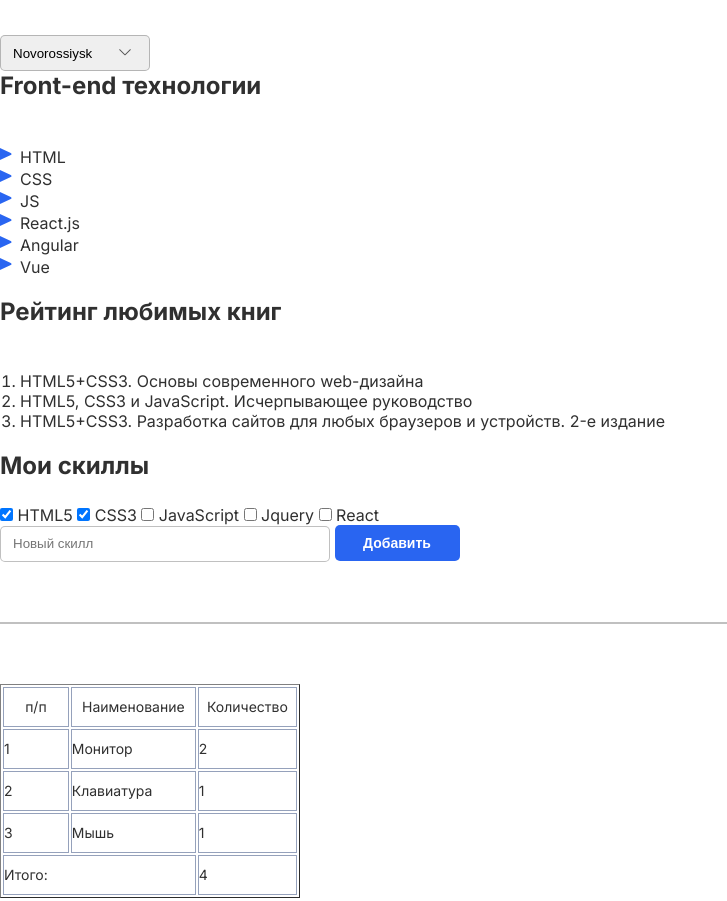
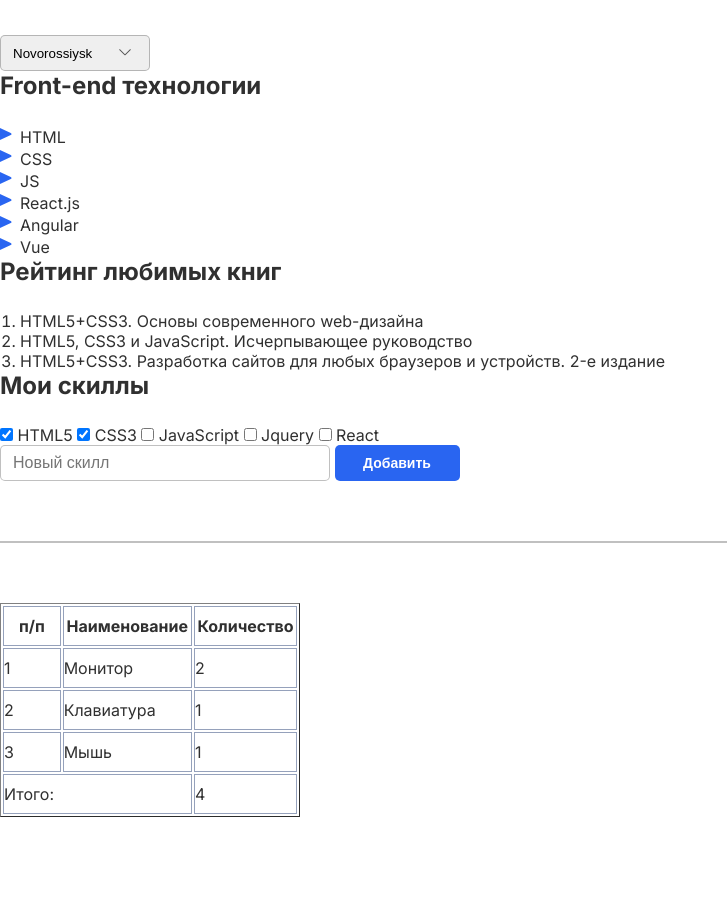
Before and after one commit to MakarNefedovDev/2-hw-with-auto-test-html-css-main, a plain HTML site: page index.html in a window 1280 px wide. Shown: the part 680-1581 px from the top of the page, without its empty margins (0-727 px from the left). Drawn offline with Linux system fonts and the light colour scheme.

Commit message:
code review css file project

```diff
--- a/style.css
+++ b/style.css
@@ -68,13 +68,13 @@ select {
     font-weight: 400;
     font-size: 16px;
     list-style-image: url(./assets/images/solar-map-arrow-up-bold.svg);
-    padding: 20px;
+    padding-left: 20px;
 }
 
 .books-list {
     font-weight: 400;
     font-size: 16px;
-    padding: 20px;
+    padding-left: 20px;
 }
 
 .label {
@@ -88,6 +88,8 @@ select {
     padding: 9px 12px;
     border: 1px solid rgba(48, 48, 48, 0.3);
     border-radius: 5px;
+    font-weight: 400;
+    font-size: 16px;
 }
 
 .btn {
@@ -109,15 +111,12 @@ select {
 table {
     width: 300px;
     height: 196px;
-
 }
 
 th, td {
     width: 55px;
     height: 40px;
     border: 1px solid #95a1bb;
-    font-weight: 400;
-    font-size: 14px;
 }
 
 footer {
```
